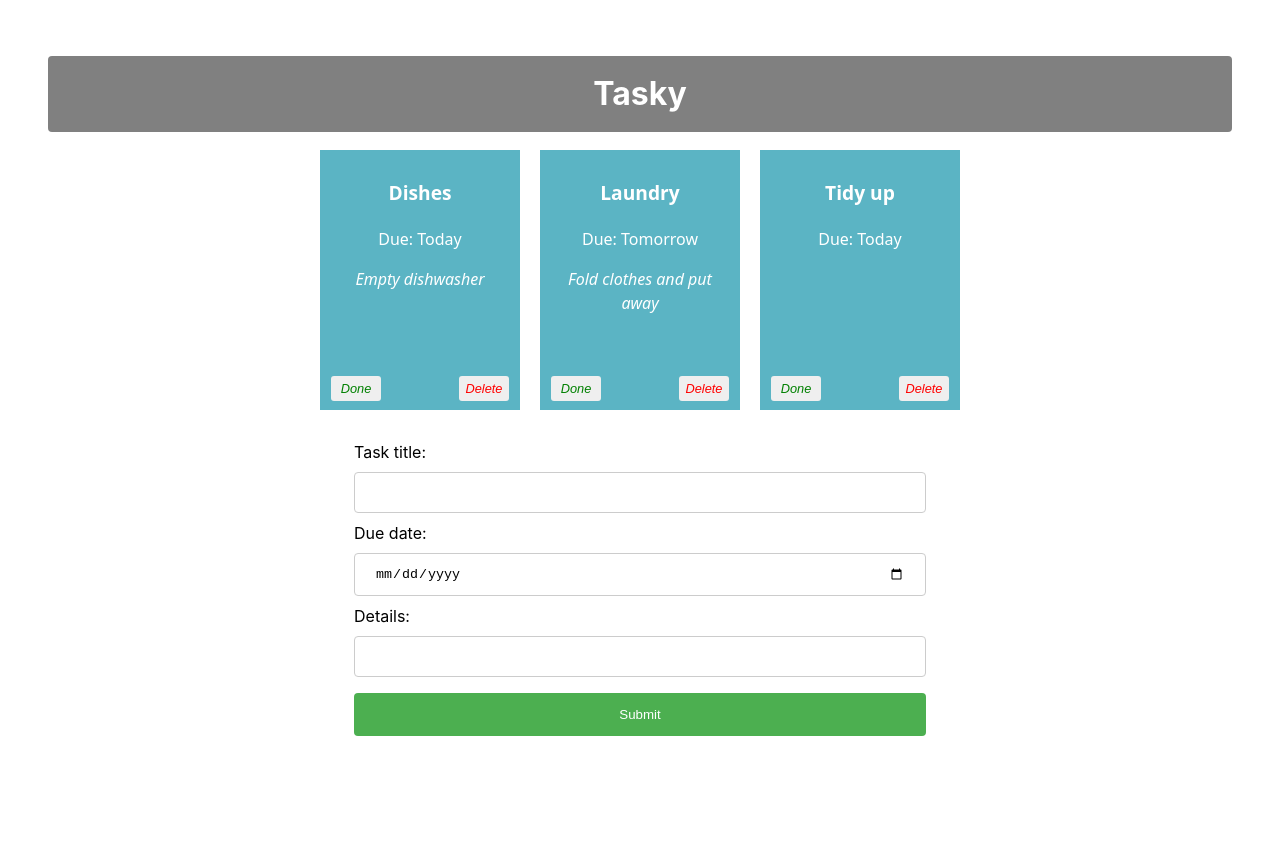
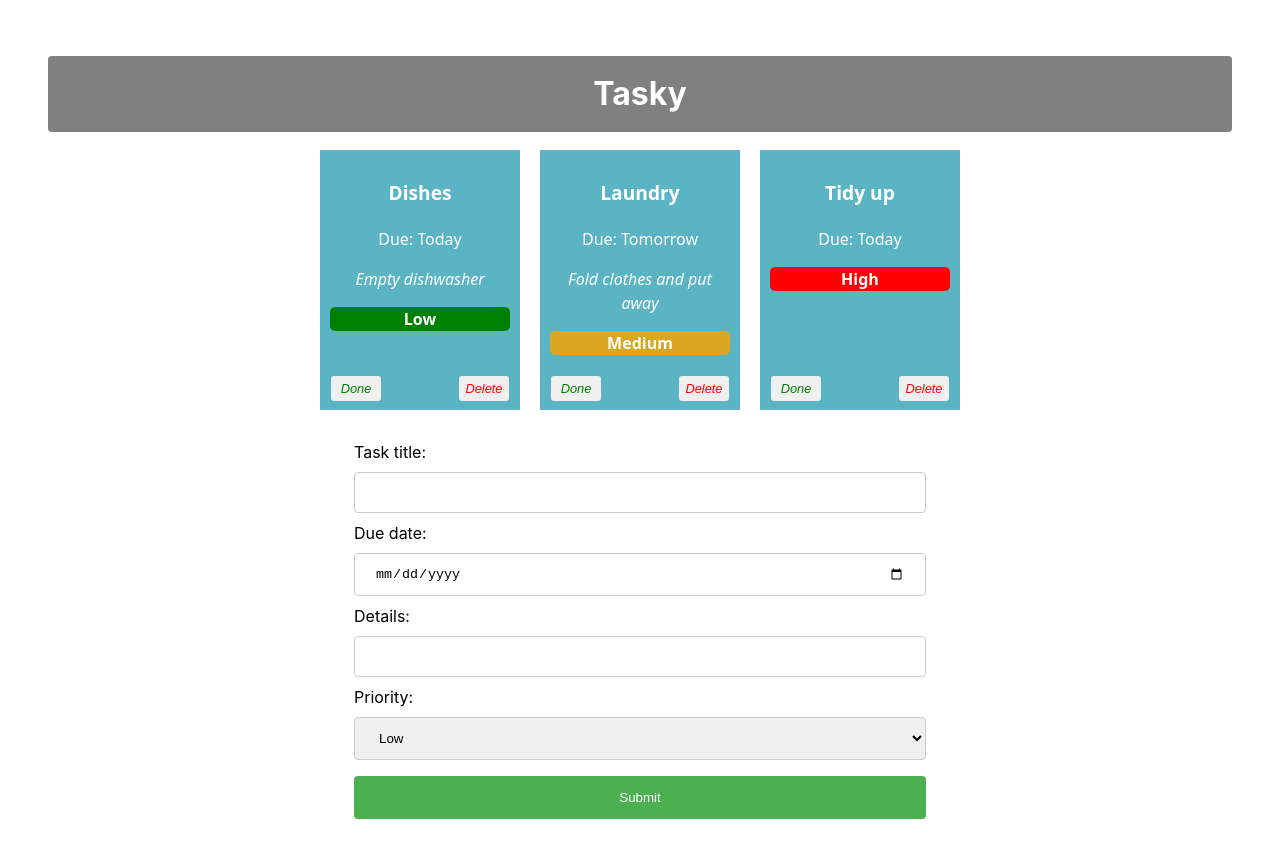
Before and after one commit to rbirney/react-basics-labs-s2-2026, a React (Vite) app in the folder tasky/: page / in a window 1280 px wide. Shown: the top 858 px of the page. Before the commit the page ends 812 px from the top, so only its background shows below. Built offline with nearby package versions, Linux system fonts and the light colour scheme.

Commit message:
Tasky Lab 2b - Exercises done

```diff
--- a/tasky/src/App.css
+++ b/tasky/src/App.css
@@ -47,6 +47,7 @@
 
 .priority {
   font-weight: bold;
+  border-radius: 5px;
 }
 
 button {
@@ -73,7 +74,7 @@
   color: red;
 }
 
-input[type=text], input[type=date] {
+input[type=text], input[type=date], select {
   width: 100%;
   padding: 12px 20px;
   margin: 8px 0;
--- a/tasky/src/App.jsx
+++ b/tasky/src/App.jsx
@@ -17,7 +17,8 @@
   const [ formState, setFormState ] = useState({
     title: "",
     description: "",
-    deadline: ""
+    deadline: "",
+    priority: ""
   });
 
   const formChangeHandler = (event) => {
@@ -32,6 +33,9 @@
           break;
       case "deadline":
           form.deadline = event.target.value;
+          break;
+      case "priority":
+          form.priority = event.target.value;
           break;
       default:
           form = formState;
@@ -77,6 +81,7 @@
           deadline={task.deadline}
           key={task.id}
           done={task.done}
+          priority={task.priority}
           markDone={() => doneHandler(index)}
           deleteTask = {() => deleteHandler(index)}
         />
--- a/tasky/src/components/Form.jsx
+++ b/tasky/src/components/Form.jsx
@@ -18,6 +18,16 @@
             Details:
             <input type="text" name="description" onChange={(event) => props.change(event)} />
         </label>
+        <br />
+        <label>
+            Priority:
+            <select name="priority" onChange={(event) => props.change(event)} >
+                <option value="Low">Low</option>
+                <option value="Medium">Medium</option>
+                <option value="High">High</option>
+            </select>
+
+        </label>
 
         <input type="submit" value="Submit" />
         </form>
--- a/tasky/src/components/Task.jsx
+++ b/tasky/src/components/Task.jsx
@@ -6,7 +6,16 @@
             <p className="title">{props.title}</p>
             <p>Due: {props.deadline}</p>
             <p className="description">{props.description}</p>
-            <p className="priority">{props.priority}</p>
+            <p
+                className="priority"
+                style={{backgroundColor:
+                    props.priority === "High" ? 'red' :
+                    props.priority === "Medium" ? 'goldenrod' :
+                    'green'
+                }}
+            >
+                {props.priority}
+            </p>
 
             <button onClick={props.markDone} className='doneButton'>Done</button>
             <button className='deleteButton' onClick={props.deleteTask}>Delete</button>
```
